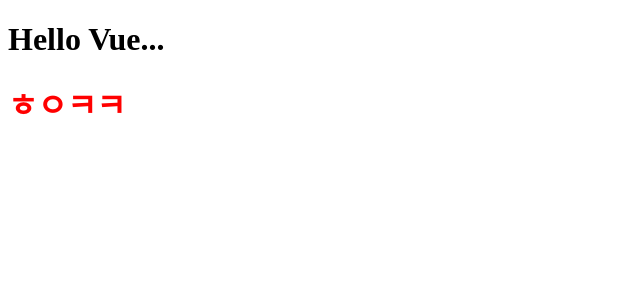
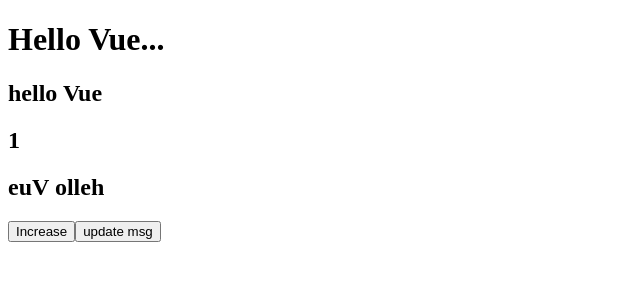
Before and after one commit to minsgy/Vue3_webpack_boilerplate, a Vue app: page / in a window 1280 px wide. Shown: the top 300 px of the page, without its empty margins (0-640 px from the left). Built offline with nearby package versions, Linux system fonts and the light colour scheme.

Commit message:
feat : vuex2

```diff
--- a/package.json
+++ b/package.json
@@ -11,7 +11,8 @@
   "author": "",
   "license": "ISC",
   "dependencies": {
-    "vue": "^3.2.19"
+    "vue": "^3.2.19",
+    "vuex": "^4.0.2"
   },
   "devDependencies": {
     "@vue/compiler-sfc": "^3.2.19",
--- a/src/App.vue
+++ b/src/App.vue
@@ -3,6 +3,12 @@
     {{ msg }}
   </h1>
   <Hello />
+  <button @click="increaseCount">
+    Increase
+  </button>
+  <button @click="fetchTodo">
+    update msg
+  </button>
 </template>
 <script>
 import Hello from '~/components/Hello'
@@ -16,5 +22,14 @@
       msg: 'Hello Vue...',
     }
   },
+  methods :{
+    increaseCount() {
+      // mutations는 commit 함수를 활용합니다.
+      this.$store.commit('increaseCount')
+    },
+    fetchTodo() {
+      this.$store.dispatch('fetchTodo')
+    }
+  }
 }
 </script>
--- a/src/components/Hello.vue
+++ b/src/components/Hello.vue
@@ -1,6 +1,24 @@
 <template>
-  <h1>ㅎㅇㅋㅋ</h1>
+  <h2>{{ msg }}</h2>
+  <h2>{{ count }}</h2>
+  <h2>{{ reversedMsg }}</h2>
 </template>
+
+<script>
+export default {
+  computed: {
+    msg() {
+      return this.$store.state.msg
+    },
+    count() {
+      return this.$store.state.count
+    },
+    reversedMsg(){
+      return this.$store.getters.reversedMsg
+    }
+  }
+}
+</script>
 
 <style scoped lang="scss">
 $color: red;
--- a/src/main.js
+++ b/src/main.js
@@ -1,4 +1,7 @@
-import * as Vue from 'vue'
+import { createApp } from 'vue'
 import App from './App'
+import store from '~/store'
 
-Vue.createApp(App).mount('#app')
+const app = createApp(App)
+app.use(store)
+app.mount('#app')
--- /dev/null
+++ b/src/store/index.js
@@ -0,0 +1,33 @@
+import { createStore } from 'vuex'
+
+export default createStore({
+ state() {
+   return {
+    msg : 'hello Vue',
+    count: 1,
+   }
+ },
+ getters: {
+   reversedMsg(state) {
+     return state.msg.split('').reverse().join('')
+   }
+ },
+// 데이터를 수정할 수 있는 권한. 그외는 모두 action을 활용
+ mutations : {
+  //  state 함수를 가져오기
+   increaseCount(state) {
+     state.count += 1
+   },
+   updateMsg(state, newMsg){
+     state.msg = newMsg
+   }
+ },
+ actions: {
+   // context => state, getters, commit(mutations), dispatch
+   async fetchTodo({ commit }){
+     const todo = await fetch('https://jsonplaceholder.typicode.com/todos/1')
+      .then(res=>res.json())
+      commit('updateMsg', todo.title)
+   }
+ }
+})
```
Also changed, not shown: 1 other file (tests, documents, lock files or other folders).
